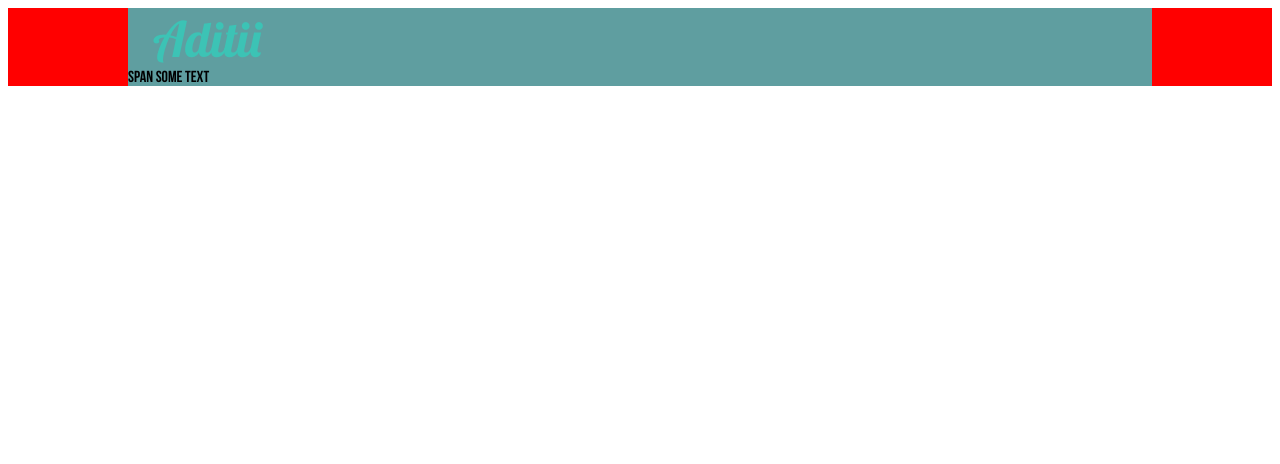
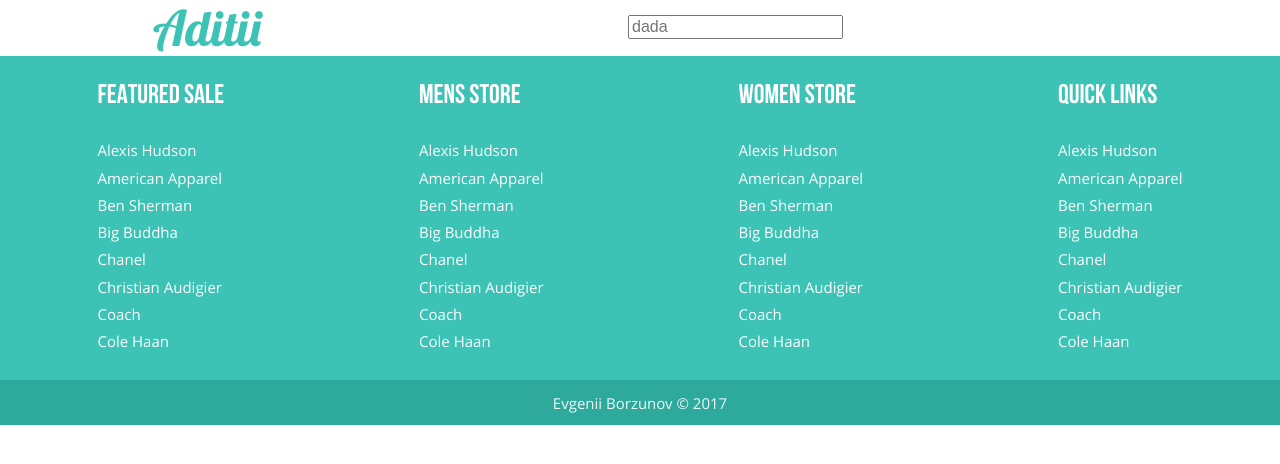
Before and after one commit to Inch129/AltarixMockup, a plain HTML site: page index.html in a window 1280 px wide. Drawn offline with Linux system fonts and the light colour scheme.

Commit message:
added footer, and simple search

```diff
--- a/css/style.css
+++ b/css/style.css
@@ -1,28 +1,28 @@
 @font-face {
-
 font-family: BebasNeue;
 src:
     url("../fonts/BebasNeue Bold.ttf");
-
 }
 
 @font-face {
-
 font-family: logo;
 src:
     url("../fonts/logo_lobster_1_4.otf");
-
 }
 
-* {
-
-box-sizing: border-box;
-
+@font-face {
+font-family: OpenSans;
+src:
+    url("../fonts/Open Sans.ttf");
 }
 
 
+* {
+box-sizing: border-box;
+}
+
 main {
-background-color: red;
+/*background-color: red; */
 }
 
 .wrapper {
@@ -30,7 +30,6 @@
 max-width: 1024px;
 margin: 0 auto;
 font-family: BebasNeue;
-background-color: cadetblue;
 }
 
 #logo {
@@ -38,11 +37,74 @@
 font-family: logo, BebasNeue, serif;
 color: #3cc3b5;
 margin-left: 25px;
-
+margin-bottom: 22px;
+margin-top: 22px;
 }
 
 header {
+max-height: 82px;
+position: relative;
+}
+
+.search {
+position: absolute;
+left: 500px;
+top: 15px;
+width: 400px;
+max-height: 31px;
+max-width: 435px;
+}
+
+footer {
+max-height: 383px;
+background-color: #3cc3b5;
+}
+
+footer .top {
+display: flex;
+max-height: 336px;
+justify-content: space-around;
+}
 
 
 
+.column-title {
+text-transform: uppercase;
+color: #fff;
+margin: 25px 20px;
+font-size: 27px;
+font-family: BebasNeue, monospace;
 }
+
+.column-list {
+margin: 30px 20px;
+padding: 0;
+list-style: none;
+white-space: nowrap;
+color: #fff;
+font-family: OpenSans, Arial;
+font-size: 15px;
+}
+
+ul li {
+margin-bottom: 10px;
+}
+
+.sub {
+background-color: #2da89b;
+font-family: 'Open Sans', arial;
+max-height: 45px;
+margin: auto 0;
+font-size: 15px;
+text-align: center;
+color: #fff;
+background-color: #2da89b;
+opacity: 0.9;
+}
+
+.copyright {
+display: inline-block;
+padding: 15px 15px;
+font-family: OpenSans, arial;
+white-space: nowrap;
+}
--- a/index.html
+++ b/index.html
@@ -4,28 +4,112 @@
     <meta name="viewport" content="width=device-width">
     <meta charset="UTF-8">
     <title>Document</title>
+  <link rel="stylesheet" type="text/css" href="./css/normalize.css">
   <link rel="stylesheet" type="text/css" href="./css/style.css" >
+
 </head>
 
 <body>
-
+<!--main shell-->
  <main>
 <div class = "wrapper">
 
+<!--header-->
 <header>
 
 <span id = "logo">Aditii</span>
 
+<div class="search">
+  <form>
+  <input type="text" placeholder="dada">
+  </form>
+</div>
+
 </header>
-span some text
+
+
+<!--content-->
+<div class = "content">
+
+
+
+</div>
 
 
 
 
 
-<footer> </footer>
+</div>
 
-</div>
+<!--footer-->
+<footer>
+
+    <div class ="top">
+
+  <div class = "top__card">
+  <h3 class="column-title">Featured sale</h3>
+  <ul class="column-list">
+    <li>Alexis Hudson</li>
+    <li>American Apparel</li>
+    <li>Ben Sherman</li>
+    <li>Big Buddha</li>
+    <li>Chanel</li>
+    <li>Christian Audigier</li>
+    <li>Coach</li>
+    <li>Cole Haan</li>
+  </ul>
+  </div>
+
+    <div class = "top__card">
+  <h3 class="column-title">Mens Store</h3>
+  <ul class="column-list">
+    <li>Alexis Hudson</li>
+    <li>American Apparel</li>
+    <li>Ben Sherman</li>
+    <li>Big Buddha</li>
+    <li>Chanel</li>
+    <li>Christian Audigier</li>
+    <li>Coach</li>
+    <li>Cole Haan</li>
+  </ul>
+  </div>
+
+    <div class = "top__card">
+  <h3 class="column-title">Women Store</h3>
+  <ul class="column-list">
+    <li>Alexis Hudson</li>
+    <li>American Apparel</li>
+    <li>Ben Sherman</li>
+    <li>Big Buddha</li>
+    <li>Chanel</li>
+    <li>Christian Audigier</li>
+    <li>Coach</li>
+    <li>Cole Haan</li>
+  </ul>
+  </div>
+
+    <div class = "top__card">
+  <h1 class="column-title">Quick Links</h1>
+  <ul class="column-list">
+    <li>Alexis Hudson</li>
+    <li>American Apparel</li>
+    <li>Ben Sherman</li>
+    <li>Big Buddha</li>
+    <li>Chanel</li>
+    <li>Christian Audigier</li>
+    <li>Coach</li>
+    <li>Cole Haan</li>
+  </ul>
+  </div>
+
+
+    </div>
+    <div class = "sub">
+       <span class = "copyright">Evgenii Borzunov &copy; 2017</span>
+    </div>
+
+
+</footer >
 
 </main>
 </body>
```
Also changed, not shown: css/normalize.css (added), fonts/Open Sans.ttf (added). Lines whose indentation alone changed are shown as unchanged.
